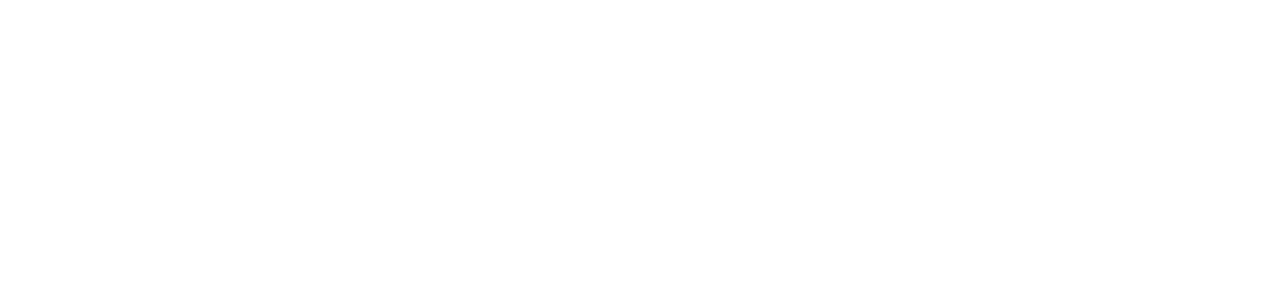
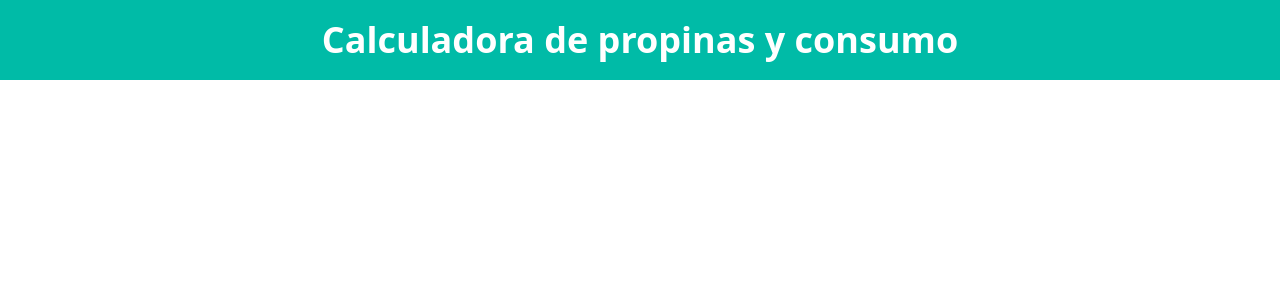
Before and after one commit to Skypi0/calculadora_propinas, a React (Vite) app: page / in a window 1280 px wide. Shown: the top 300 px of the page. Built offline with nearby package versions, Linux system fonts and the light colour scheme.

Commit message:
refactor: clean up App component structure

```diff
--- a/src/App.tsx
+++ b/src/App.tsx
@@ -4,7 +4,9 @@
 
   return (
     <>
-
+      <header className=" bg-teal-500 py-5">
+        <h1 className="text-center text-white text-4xl font-black">Calculadora de propinas y consumo</h1>
+      </header>
     </>
   )
 }
```
